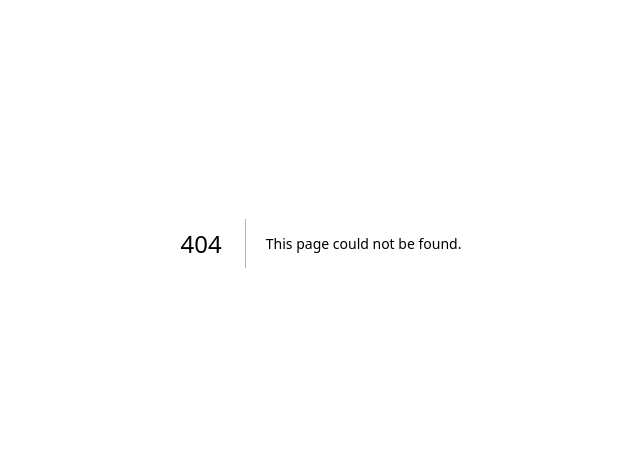
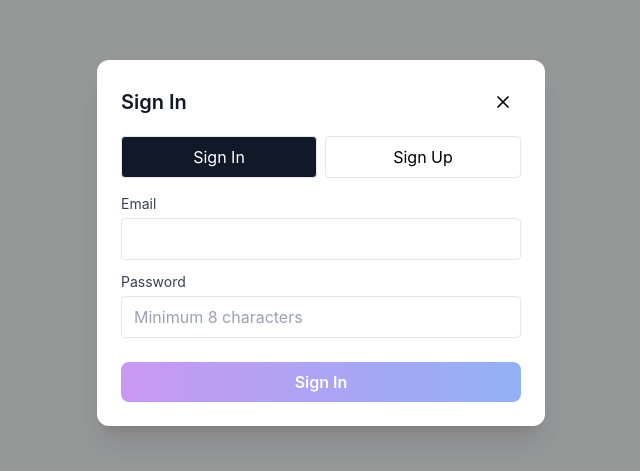
Before and after one commit to stadelmanndaniel/carousel-gen, a Next.js app: page /auth/login in a window 1280 px wide. Before the commit this address had no page. Shown: the part 157-628 px from the top of the page, without its empty margins (319-959 px from the left). Built offline with nearby package versions, Linux system fonts and the light colour scheme; no server answers.

Commit message:
feat: add authentication modal and login page
- Add AuthModal component with sign in/up toggle
- Add dedicated /auth/login page with redirect support
- Handle email confirmation flow gracefully
- Include success messages and error handling

```diff
--- /dev/null
+++ b/src/app/auth/login/page.tsx
@@ -0,0 +1,29 @@
+"use client";
+
+import AuthModal from "@/components/AuthModal";
+import { useState, useEffect } from "react";
+import { useRouter, useSearchParams } from "next/navigation";
+
+export default function LoginPage() {
+  const [open, setOpen] = useState(true);
+  const router = useRouter();
+  const searchParams = useSearchParams();
+  const redirectTo = searchParams.get("redirect") || "/";
+
+  useEffect(() => {
+    setOpen(true);
+  }, []);
+
+  return (
+    <main className="min-h-screen bg-gray-50 flex items-center justify-center">
+      <AuthModal
+        isOpen={open}
+        onClose={() => router.push(redirectTo)}
+        onSuccess={() => {
+          setOpen(false);
+          router.push(redirectTo);
+        }}
+      />
+    </main>
+  );
+}
--- /dev/null
+++ b/src/components/AuthModal.tsx
@@ -0,0 +1,120 @@
+"use client";
+
+import { useState } from "react";
+import { X } from "lucide-react";
+import { useAuth } from "@/hooks/useAuth";
+
+interface AuthModalProps {
+  isOpen: boolean;
+  onClose: () => void;
+  onSuccess?: () => void;
+}
+
+export default function AuthModal({ isOpen, onClose, onSuccess }: AuthModalProps) {
+  const { supabase } = useAuth();
+  const [mode, setMode] = useState<"signin" | "signup">("signin");
+  const [email, setEmail] = useState("");
+  const [password, setPassword] = useState("");
+  const [error, setError] = useState<string | null>(null);
+  const [success, setSuccess] = useState<string | null>(null);
+  const [loading, setLoading] = useState(false);
+
+  if (!isOpen) return null;
+
+  const handleSubmit = async () => {
+    setError(null);
+    setSuccess(null);
+    setLoading(true);
+    try {
+      if (mode === "signin") {
+        const { data, error: signInError } = await supabase.auth.signInWithPassword({ email, password });
+        console.log('Sign in result:', { data, error: signInError });
+        if (signInError) throw signInError;
+      } else {
+        const { data, error: signUpError } = await supabase.auth.signUp({
+          email,
+          password,
+          options: { emailRedirectTo: typeof window !== 'undefined' ? window.location.origin : undefined }
+        });
+        console.log('Sign up result:', { data, error: signUpError });
+        if (signUpError) throw signUpError;
+
+        // Check if user needs email confirmation
+        if (data.user && !data.session) {
+          setSuccess("Account created! Please check your email to confirm your account.");
+          setTimeout(() => {
+            onClose();
+          }, 2000);
+          return;
+        }
+      }
+      setSuccess(mode === "signin" ? "Signed in successfully" : "Account created and signed in");
+      setTimeout(() => {
+        onSuccess?.();
+        onClose();
+      }, 900);
+    } catch (e: any) {
+      console.error('Auth error:', e);
+      setError(e.message ?? "Authentication failed");
+    } finally {
+      setLoading(false);
+    }
+  };
+
+  return (
+    <div className="fixed inset-0 z-50 flex items-center justify-center bg-black/40" onClick={onClose}>
+      <div className="bg-white rounded-xl shadow-xl w-full max-w-md p-6" onClick={(e) => e.stopPropagation()}>
+        <div className="flex items-center justify-between mb-4">
+          <h3 className="text-xl font-semibold text-gray-900">{mode === "signin" ? "Sign In" : "Create Account"}</h3>
+          <button aria-label="Close" onClick={onClose} className="p-2 rounded hover:bg-gray-100">
+            <X className="w-5 h-5" />
+          </button>
+        </div>
+        <div className="flex gap-2 mb-4">
+          <button
+            className={`flex-1 py-2 rounded border ${mode === "signin" ? "bg-gray-900 text-white" : "bg-white"}`}
+            onClick={() => setMode("signin")}
+          >
+            Sign In
+          </button>
+          <button
+            className={`flex-1 py-2 rounded border ${mode === "signup" ? "bg-gray-900 text-white" : "bg-white"}`}
+            onClick={() => setMode("signup")}
+          >
+            Sign Up
+          </button>
+        </div>
+        <div className="space-y-3">
+          <div>
+            <label className="block text-sm text-gray-700 mb-1">Email</label>
+            <input
+              type="email"
+              className="w-full border rounded px-3 py-2"
+              value={email}
+              onChange={(e) => setEmail(e.target.value)}
+            />
+          </div>
+          <div>
+            <label className="block text-sm text-gray-700 mb-1">Password</label>
+            <input
+              type="password"
+              className="w-full border rounded px-3 py-2"
+              value={password}
+              onChange={(e) => setPassword(e.target.value)}
+              placeholder="Minimum 8 characters"
+            />
+          </div>
+        </div>
+        {error && <p className="mt-3 text-sm text-red-600">{error}</p>}
+        {success && <p className="mt-3 text-sm text-green-600">{success}</p>}
+        <button
+          onClick={handleSubmit}
+          disabled={loading || !email || password.length < 8}
+          className="w-full mt-6 bg-gradient-to-r from-purple-600 to-blue-600 text-white py-2 rounded-lg font-semibold disabled:opacity-50"
+        >
+          {loading ? "Please wait…" : mode === "signin" ? "Sign In" : "Sign Up"}
+        </button>
+      </div>
+    </div>
+  );
+}
```
